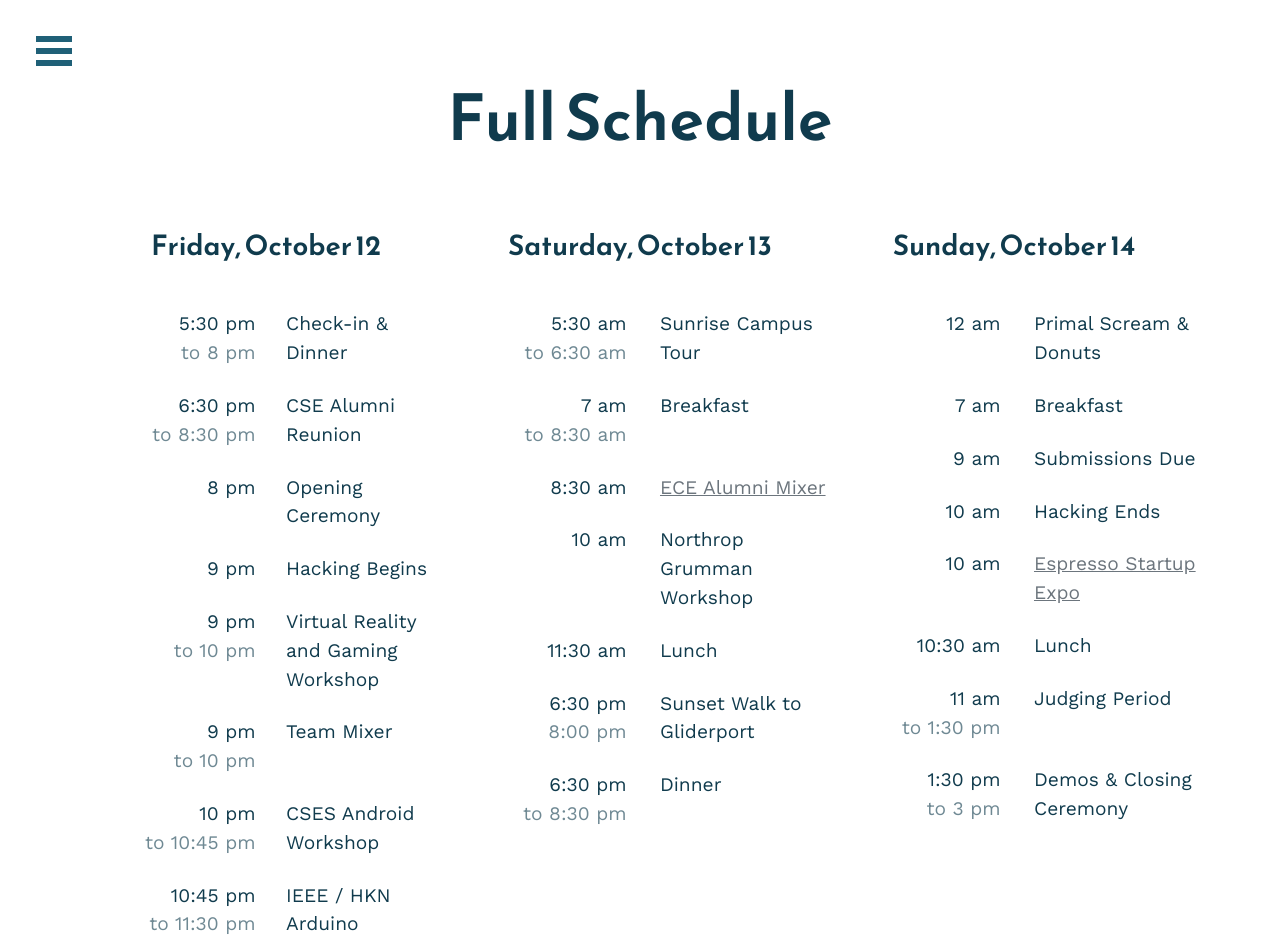
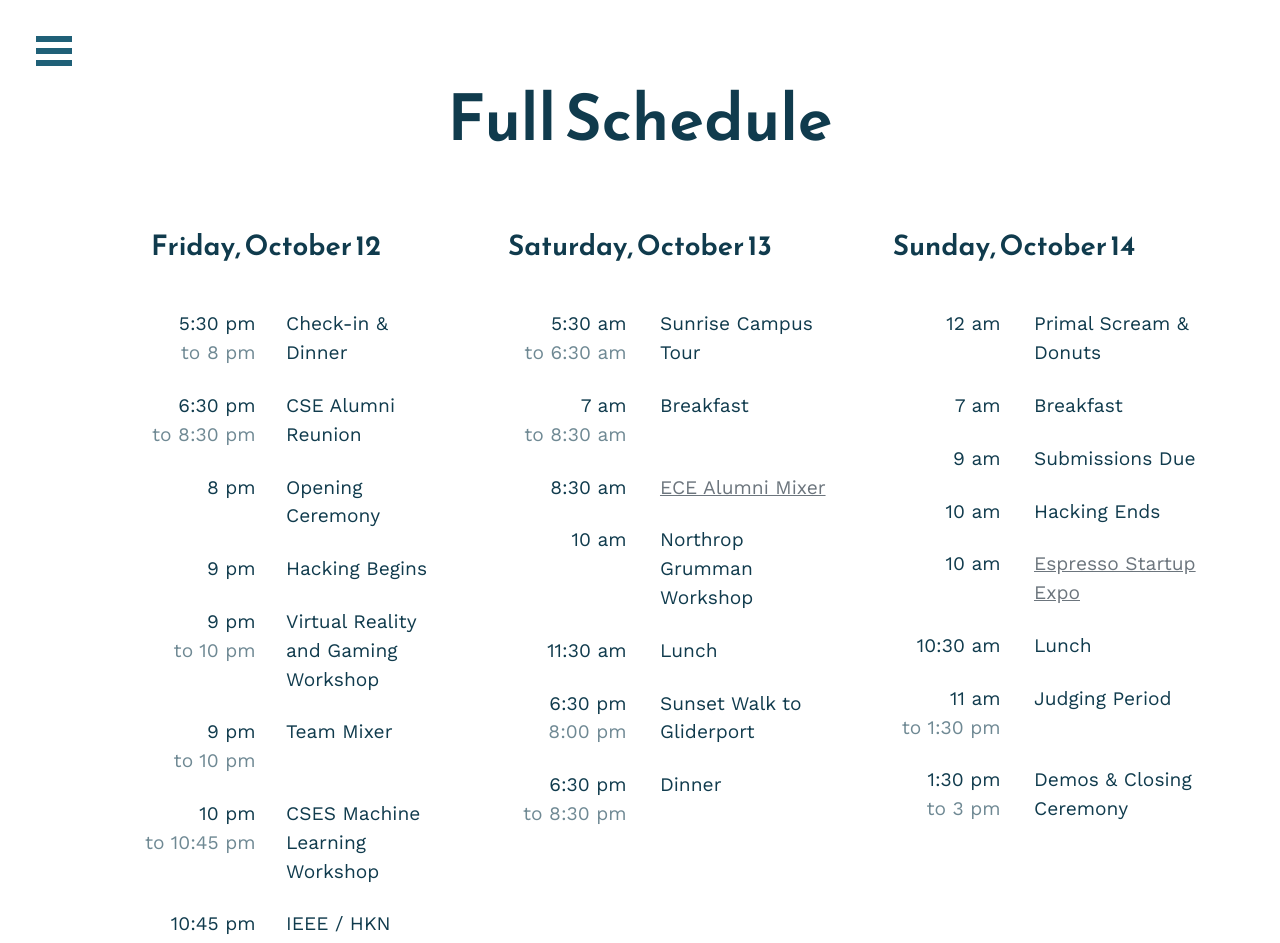
Before and after one commit to SDHacks/live-2018, a React (Create React App) app: page /schedule in a window 1280 px wide. Shown: the top 943 px of the page. Built offline with nearby package versions, Linux system fonts and the light colour scheme.

Commit message:
Update index.js

```diff
--- a/src/views/Schedule/index.js
+++ b/src/views/Schedule/index.js
@@ -91,7 +91,7 @@ class Countdown extends Component {
                           </span>
 
                           <span class="schedule__list-item_text">
-                            CSES Android Workshop
+                            CSES Machine Learning Workshop
                           </span>
                         </li>
                         <li class="schedule__list-item">
```
